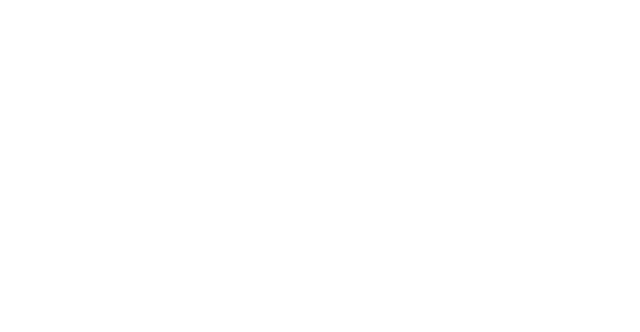
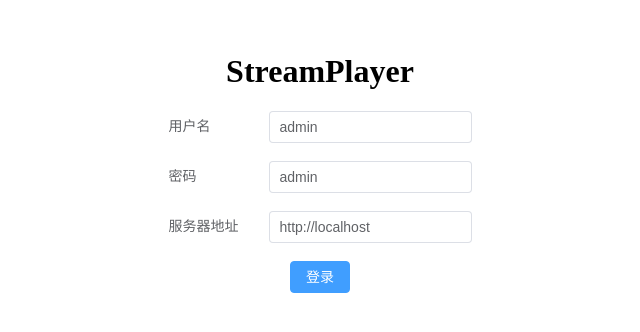
Before and after one commit to ZhReimu/stream-player, a Vue app: page /player in a window 1280 px wide. Before the commit this address had no page. Shown: the part 166-498 px from the top of the page, without its empty margins (320-960 px from the left). Built offline with nearby package versions, Linux system fonts and the light colour scheme.

Commit message:
修复 部署问题, 优化 默认服务器地址

```diff
--- a/src/router/index.ts
+++ b/src/router/index.ts
@@ -4,6 +4,11 @@ const routes = [
     {
         path: '/',
         name: 'login',
+        component: () => import('@/views/login.vue'),
+    },
+    {
+        path: '/player',
+        name: 'player',
         component: () => import('@/views/login.vue'),
     },
     {
--- a/src/views/login.vue
+++ b/src/views/login.vue
@@ -30,7 +30,7 @@ const loginForm = reactive<IXUser>({
     password: 'admin',
     recaptcha: null
 })
-const serverAddress = ref(window.location.href + 'api/')
+const serverAddress = ref(window.location.protocol + '//' + window.location.host)
 
 const submitForm = () => {
     sessionStorage.setItem('baseURL', serverAddress.value)
```
